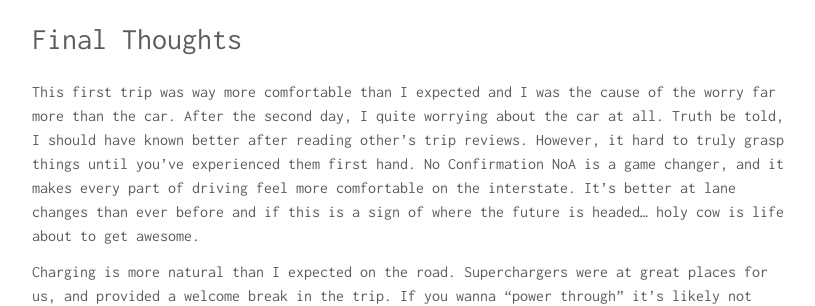
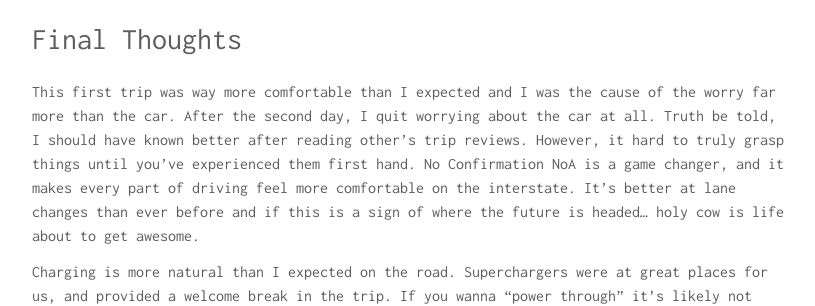
Before and after one commit to jasonamyers/jasonamyers.github.com, a Jekyll site: the page built from _posts/2019-04-08-tesla-trip-gatlinburg.md, in a window 1280 px wide and 900 px high, scrolled down 9724 px. Shown: the part 177-483 px from the top of the window, without its empty margins (232-1047 px from the left). Built offline with Jekyll 4.4.1, drawn with Linux system fonts in a browser that asks for light colours; some of the changed text lies outside the part shown.

Commit message:
Grammer and Spelling fix ups
Signed-off-by: Jason Myers <jason@mailthemyers.com>

```diff
--- a/_posts/2019-04-08-tesla-trip-gatlinburg.md
+++ b/_posts/2019-04-08-tesla-trip-gatlinburg.md
@@ -108,7 +108,7 @@
 ![Day 4 Overview]({{ site.url }}/assets/images/day-4-overview.png)
 
 # Final Thoughts
-This first trip was way more comfortable than I expected and I was the cause of the worry far more than the car. After the second day, I quite worrying about the car at all. Truth be told, I should have known better after reading other's trip reviews.  However, it hard to truly grasp things until you've experienced them first hand. No Confirmation NoA is a game changer, and it makes every part of driving feel more comfortable on the interstate. It's better at lane changes than ever before and if this is a sign of where the future is headed... holy cow is life about to get awesome.
+This first trip was way more comfortable than I expected and I was the cause of the worry far more than the car. After the second day, I quit worrying about the car at all. Truth be told, I should have known better after reading other's trip reviews.  However, it hard to truly grasp things until you've experienced them first hand. No Confirmation NoA is a game changer, and it makes every part of driving feel more comfortable on the interstate. It's better at lane changes than ever before and if this is a sign of where the future is headed... holy cow is life about to get awesome.
 
 Charging is more natural than I expected on the road. Superchargers were at great places for us, and provided a welcome break in the trip. If you wanna "power through" it's likely not going to make you happy, but I'm about enjoying the journey to the vacation as well. I asked our in-laws how they felt about it, and they didn't feel it got in the way at all. They didn't seem to be bothered and enjoyed the food breaks as well.
 
```
Also changed, not shown: other parts of _posts/2019-04-08-tesla-trip-gatlinburg.md (+1 -1 lines).
